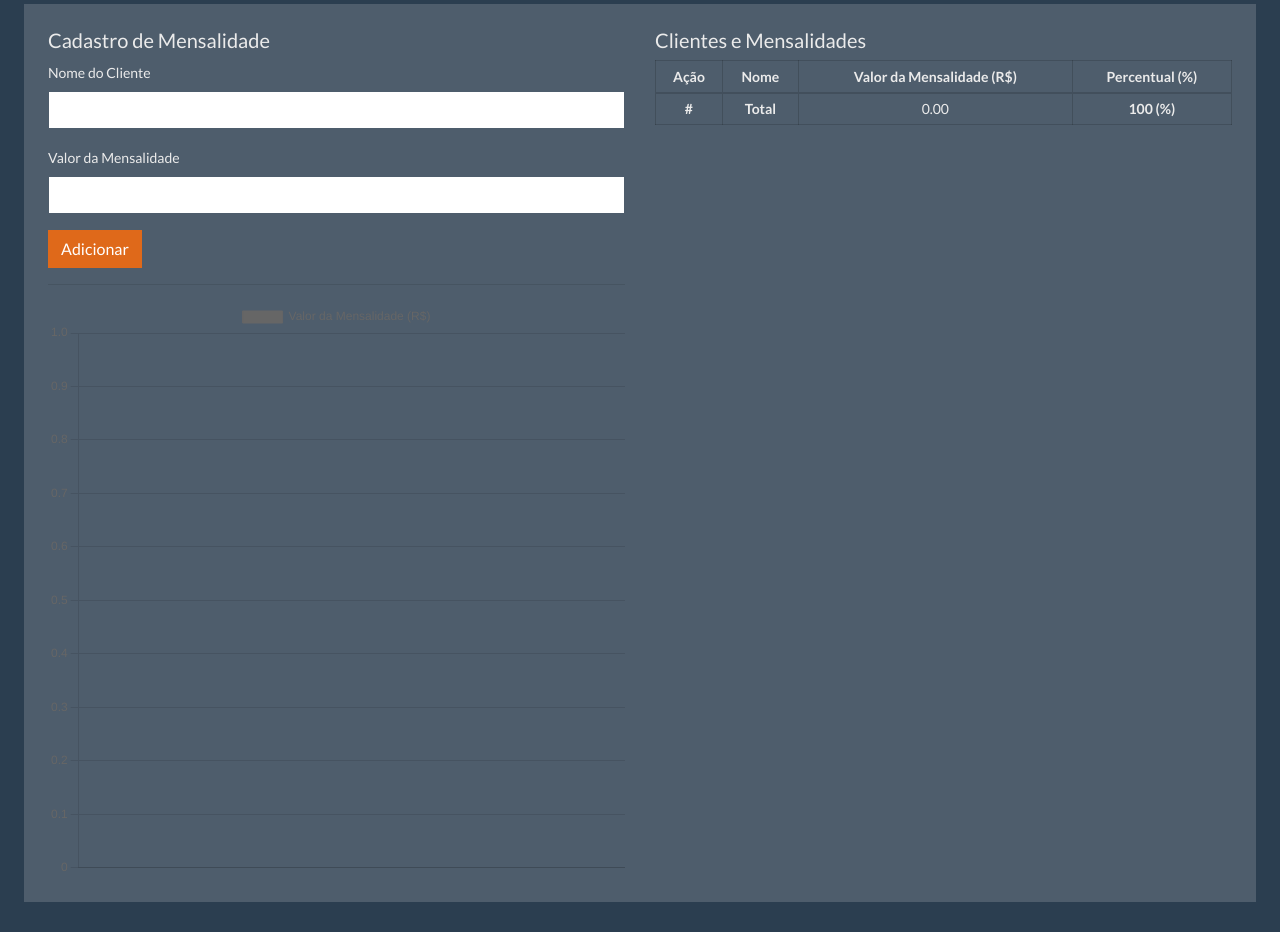
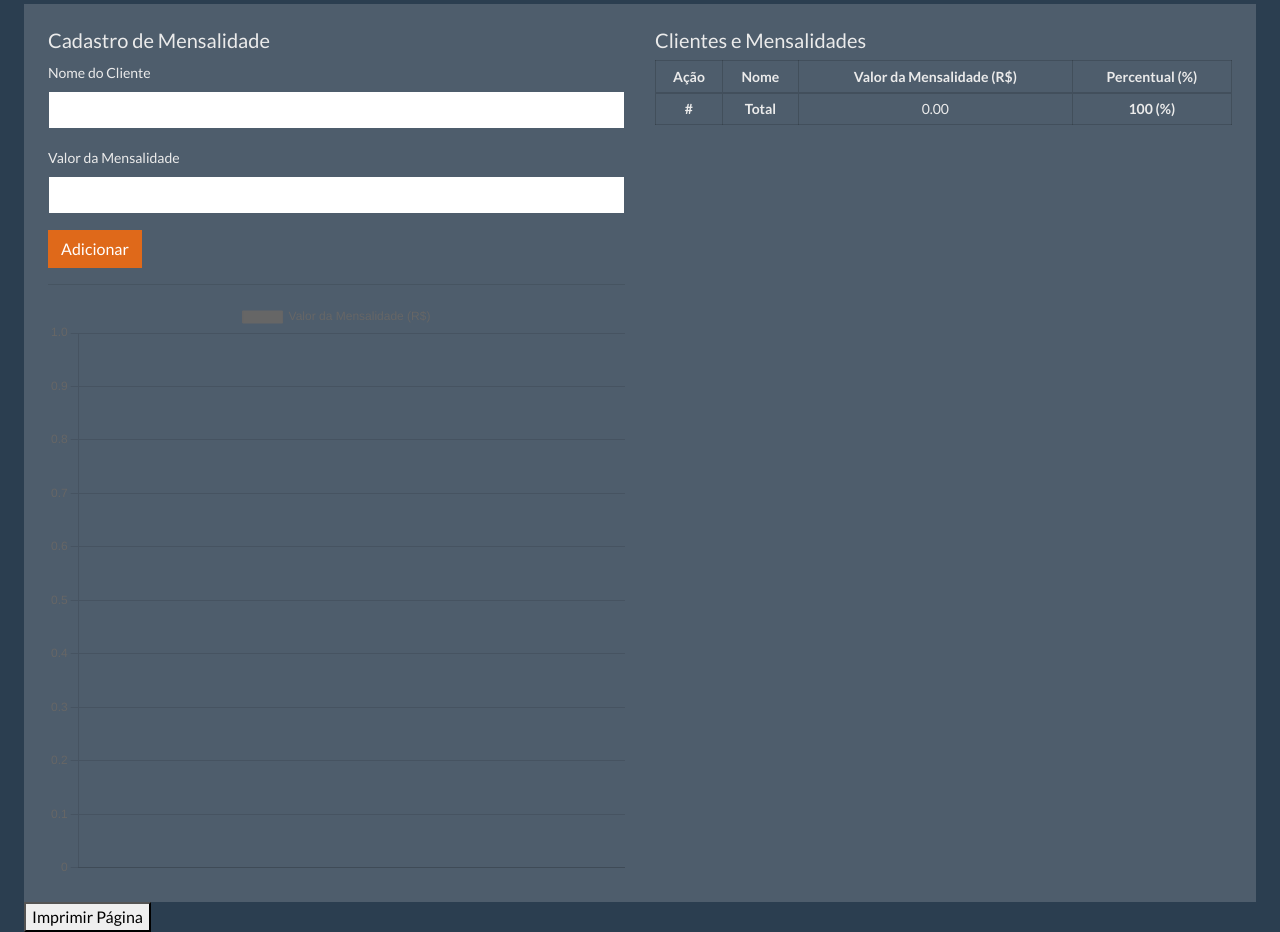
Before and after one commit to BetinRibeiro/distribuicao_clientes, a plain HTML site: page index.html in a window 1280 px wide. Before the commit the page ends 902 px from the top, so only its background shows below. Drawn offline with nearby package versions, Linux system fonts and the light colour scheme.

Commit message:
Update index.html

```diff
--- a/index.html
+++ b/index.html
@@ -61,6 +61,7 @@
                     </div>
                     </div>
 </div>
+        <button onclick="window.print()">Imprimir Página</button>
 <script src="script_clientes_controle.js"></script>
 </body>
 </html>
```
